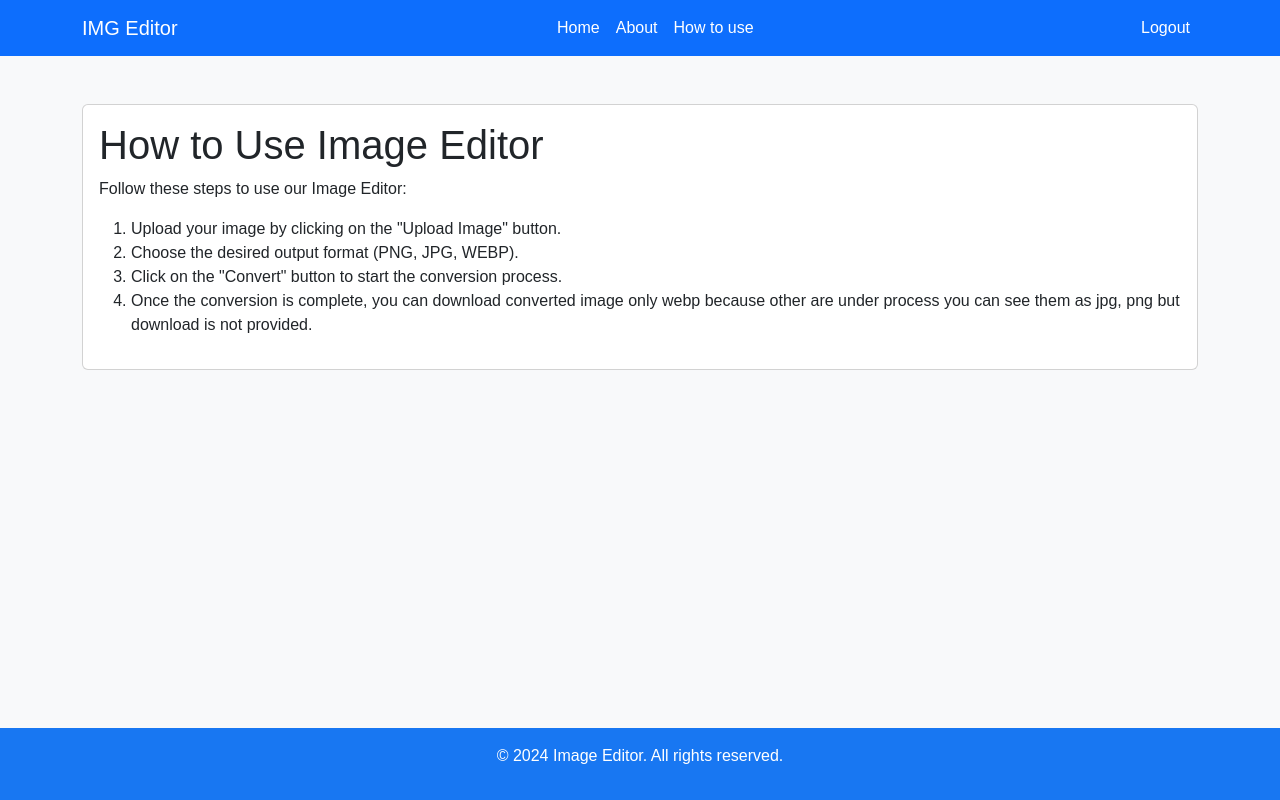
After one commit to mastanvali1/flask-image-editor, a Flask app: page /howtouse in a window 1280 px wide. The commit adds this page. Run offline with Flask 2, Linux system fonts and the light colour scheme; the visitor is signed in with stand-in values (Sample User, id 1); some libraries are stand-ins or nearby versions.

Commit message:
updated navbar

```diff
--- a/app.py
+++ b/app.py
@@ -72,6 +72,13 @@ def about():
     else:
         return redirect(url_for('login'))
 
+@app.route("/howtouse")
+def htu():
+    if 'username' in session:
+        return render_template("howtouse.html")
+    else:
+        return redirect(url_for('login'))
+
 @app.route("/edit", methods=["GET", "POST"])
 def edit():
     if 'username' in session:
--- /dev/null
+++ b/templates/footer.html
@@ -0,0 +1,25 @@
+<!DOCTYPE html>
+<html lang="en">
+<head>
+    <meta charset="UTF-8">
+    <meta name="viewport" content="width=device-width, initial-scale=1.0">
+    <title>Document</title>
+    <style>
+    footer {
+    background: #1877F2;
+    color: #fff;
+    text-align: center;
+    padding: 1rem 0;
+    position: fixed;
+    bottom: 0;
+    width: 100%;
+    }
+
+    </style>
+</head>
+<body>
+    <footer>
+        <p>&copy; 2024 Image Editor. All rights reserved.</p>
+    </footer>
+</body>
+</html>
--- /dev/null
+++ b/templates/howtouse.html
@@ -0,0 +1,34 @@
+<!DOCTYPE html>
+<html lang="en">
+<head>
+    <meta charset="UTF-8">
+    <meta name="viewport" content="width=device-width, initial-scale=1.0">
+    <title>How to Use | Image Editor</title>
+    <!-- Bootstrap CSS -->
+
+</head>
+<body>
+    {% include 'nav.html' %}
+    <main class="container mt-5">
+        <div class="card">
+            <div class="card-body">
+                <h1 class="card-title">How to Use Image Editor</h1>
+                <p class="card-text">Follow these steps to use our Image Editor:</p>
+                <ol>
+                    <li>Upload your image by clicking on the "Upload Image" button.</li>
+                    <li>Choose the desired output format (PNG, JPG, WEBP).</li>
+                    <li>Click on the "Convert" button to start the conversion process.</li>
+                    <li>Once the conversion is complete, you can download converted image only webp because other are under process you can see them as jpg, png but download is not provided.</li>
+                </ol>
+            </div>
+        </div>
+    </main>
+    {% include 'footer.html' %}
+    <!-- Bootstrap JS and dependencies -->
+
+    <script src="https://code.jquery.com/jquery-3.5.1.slim.min.js"></script>
+    <script src="https://cdn.jsdelivr.net/npm/@popperjs/core@2.5.4/dist/umd/popper.min.js"></script>
+    <script src="https://stackpath.bootstrapcdn.com/bootstrap/4.5.2/js/bootstrap.min.js"></script>
+    <script src="scripts.js"></script>
+</body>
+</html>
--- /dev/null
+++ b/templates/nav.html
@@ -0,0 +1,74 @@
+<!DOCTYPE html>
+<html lang="en">
+<head>
+<meta charset="utf-8">
+    <meta name="viewport" content="width=device-width, initial-scale=1">
+    <title>IMG Editor - Edit your images online</title>
+    <link href="https://cdn.jsdelivr.net/npm/bootstrap@5.3.0-alpha3/dist/css/bootstrap.min.css" rel="stylesheet"
+        integrity="sha384-KK94CHFLLe+nY2dmCWGMq91rCGa5gtU4mk92HdvYe+M/SXH301p5ILy+dN9+nJOZ" crossorigin="anonymous">
+
+        <style>
+            body {
+                background-color: #f8f9fa; /* Set background color */
+                font-family: Arial, sans-serif; /* Use a sans-serif font */
+            }
+
+            .navbar {
+                background-color: #343a40; /* Dark background color for the navbar */
+            }
+
+            .navbar-brand {
+                color: #ffffff; /* White text color for the navbar brand */
+            }
+
+            .navbar-nav .nav-link {
+                color: #ffffff; /* White text color for the navbar links */
+            }
+
+            .navbar-nav .nav-link:hover {
+                color: #dee2e6; /* Lighter text color on hover */
+            }
+
+    </style>
+</head>
+<body>
+
+    <nav class="navbar navbar-expand-lg navbar-dark bg-primary">
+        <div class="container">
+            <a class="navbar-brand me-auto" href="/">IMG Editor</a>
+            <button class="navbar-toggler" type="button" data-bs-toggle="collapse"
+                data-bs-target="#navbarSupportedContent" aria-controls="navbarSupportedContent" aria-expanded="false"
+                aria-label="Toggle navigation">
+                <span class="navbar-toggler-icon"></span>
+            </button>
+            <div class="collapse navbar-collapse" id="navbarSupportedContent">
+                <ul class="navbar-nav mx-auto mb-2 mb-lg-0">
+                    <li class="nav-item">
+                        <a class="nav-link active" aria-current="page" href="/">Home</a>
+                    </li>
+                    <li class="nav-item">
+                        <a class="nav-link" href="/about">About</a>
+                    </li>
+                    <li class="nav-item">
+                        <a class="nav-link" href="{{url_for('htu')}}">How to use</a>
+                    </li>
+
+                </ul>
+                <ul class="navbar-nav">
+                    <li class="nav-item">
+                        {% if 'username' in session %}
+                          <a href="{{ url_for('logout') }}" class="btn btn-dark nav-link logout ">Logout</a>
+                        {% else %}
+                            <a class="nav-link" href="/login">Login</a>
+                            <a class="nav-link" href="/signup">Signup</a>
+                        {% endif %}
+                    </li>
+                </ul>
+            </div>
+        </div>
+    </nav>
+    <script src="https://cdn.jsdelivr.net/npm/bootstrap@5.3.0-alpha3/dist/js/bootstrap.bundle.min.js"
+        integrity="sha384-ENjdO4Dr2bkBIFxQpeoTz1HIcje39Wm4jDKdf19U8gI4ddQ3GYNS7NTKfAdVQSZe"
+        crossorigin="anonymous"></script>
+</body>
+</html>
```
Also changed, not shown: templates/about.html (+20 -3 lines), templates/index.html (+2 -69 lines), static/snapedit_1713362490619.png (added).
